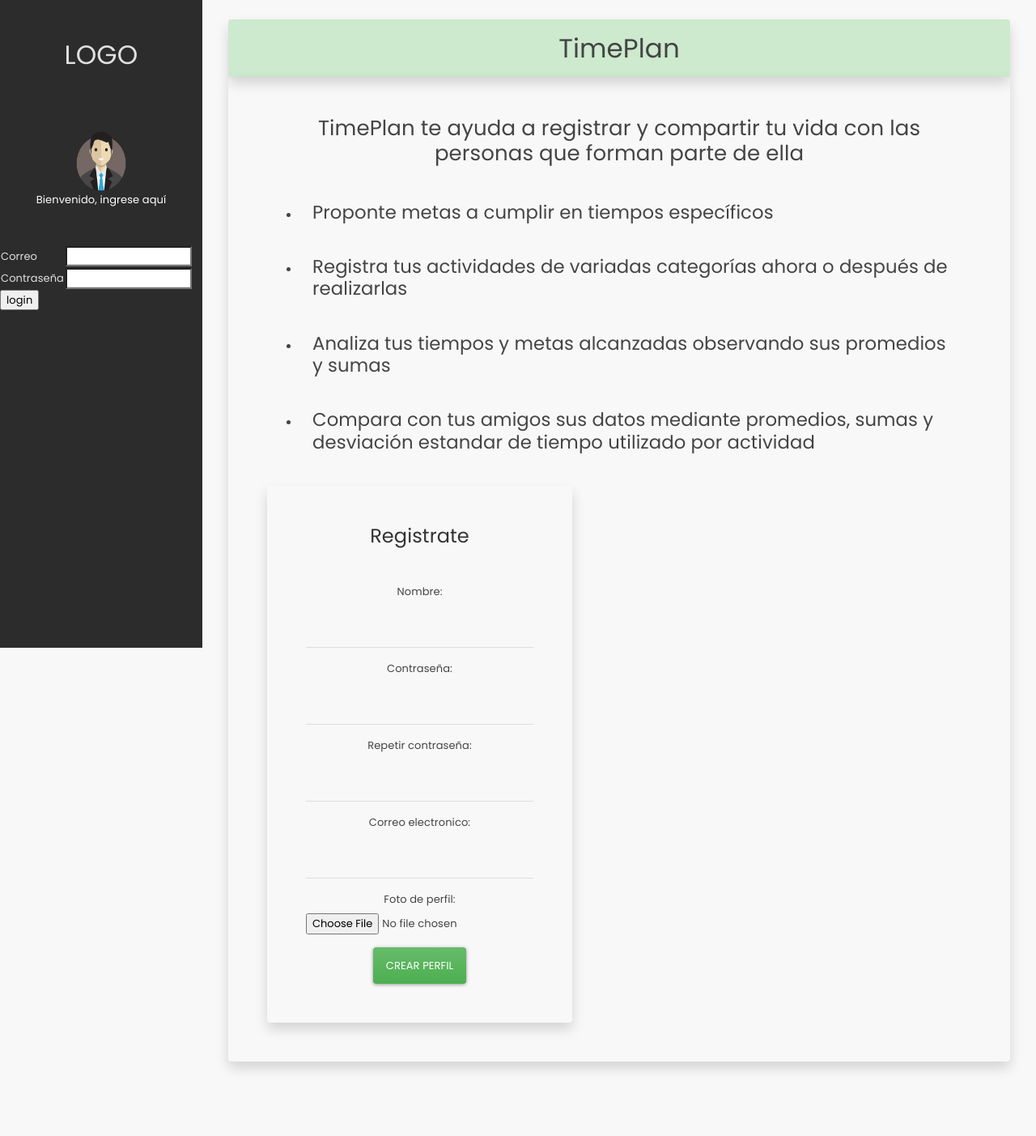
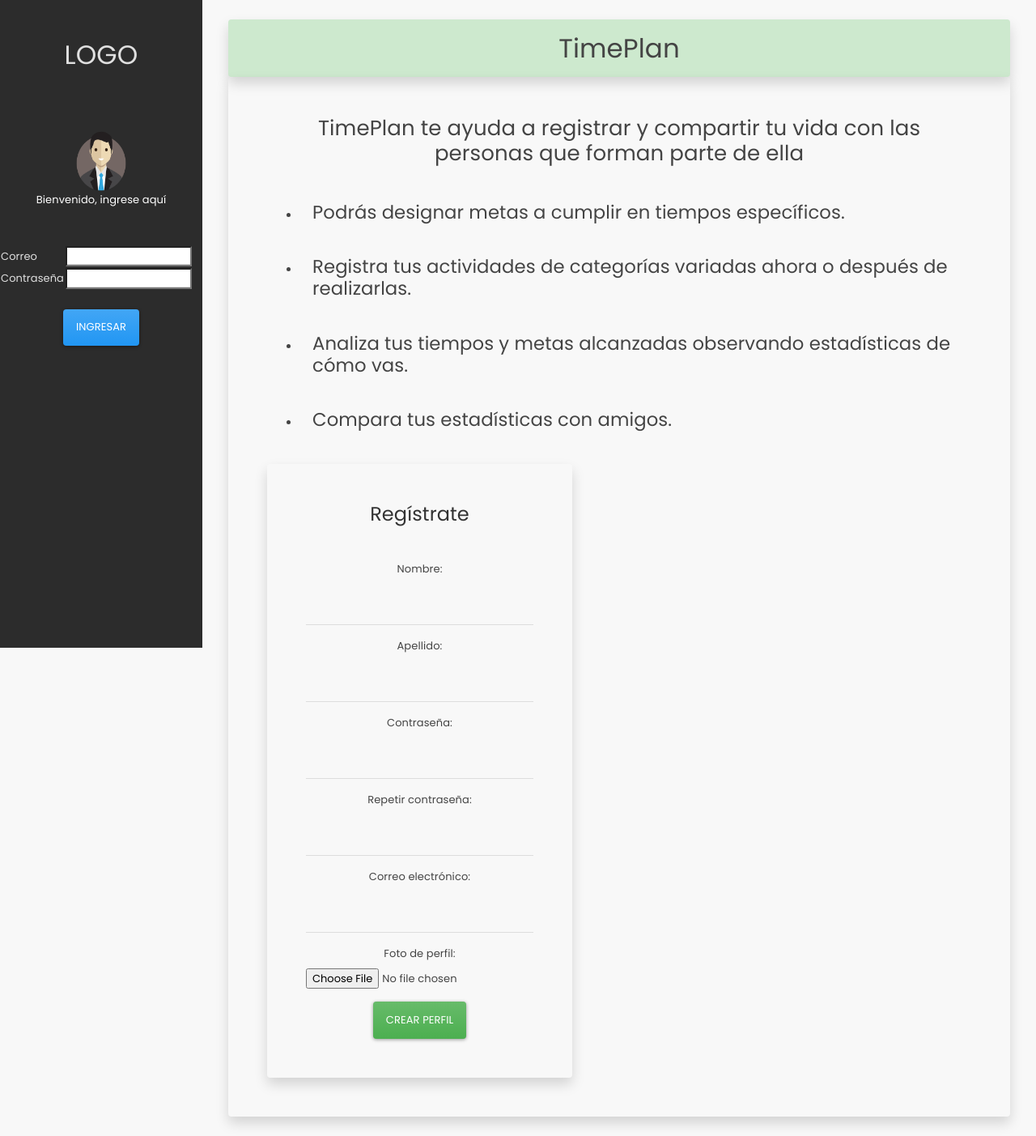
Before and after one commit to DCC-CC4401/2019-2-4-men-and-a-project-T4, a Django app: page /timePlan/?next=/timePlan/profile/ in a window 1280 px wide. Shown: the whole page at 81% size. Before the commit the page ends 1322 px from the top, so only its background shows below. Run offline with Django 3.2, Linux system fonts and the light colour scheme; some libraries are stand-ins or nearby versions.

Commit message:
Agregado apellido. Mejorada interfaz

```diff
--- a/templates/timePlan/LandingPage.html
+++ b/templates/timePlan/LandingPage.html
@@ -75,9 +75,9 @@
         </ul>
 
         <ul class="list-unstyled text-center py-4">
-            <!--Logout, cambiar-->
+            <!--Logout-->
             <form action={%  url 'logout' %} method='post'> {% csrf_token %}
-            <button type="submit" class="btn btn-danger">Cerrar Sesión</button>
+                <button type="submit" class="btn btn-danger">Cerrar Sesión</button>
             </form>
         </ul>
     </nav>
@@ -96,7 +96,7 @@
                     0:00:00
                 </div>
             </div>
-            <!--botones del reloj-->
+            <!--Botones del reloj-->
             <div class="hiddenn col-1" id="chronotime2">
                 <div class="row">
                     <button class="btn btn-sm btn-block btn-success"> Iniciar</button>
--- a/templates/timePlan/UserProfile.html
+++ b/templates/timePlan/UserProfile.html
@@ -41,7 +41,7 @@
                         <div class="form-group">
                             <label for="disabledTextInput">Apellidos:</label>
                             <input type="text" id="disabledTextInputApellidos" class="form-control"
-                                   placeholder="Apellidos usuario">
+                                   placeholder={{ apellido }}>
                         </div>
                     </fieldset>
 
--- a/templates/timePlan/login.html
+++ b/templates/timePlan/login.html
@@ -33,7 +33,7 @@
 <script src="{% static 'js/bootstrap.min.js' %}"></script>
 
 {% if form.errors %}
-    <p>Your username and password didn't match. Please try again.</p>
+    <p>Su correo y contraseña son incorrectos. Por favor, intente nuevamente.</p>
 {% endif %}
 
 
@@ -48,7 +48,8 @@
             <img src="{% static 'img/avatar.png' %}" class="avatar px-1 py-0"> <br>
             <p class="h6">Bienvenido, ingrese aquí</p>
         </div>
-        <form method="post" action="{% url 'auth' %}"> {% csrf_token %}
+        <form method="post" action="{% url 'auth' %}">
+            {% csrf_token %}
             <div class="text-left py-4">
                 <table>
                     <tr>
@@ -61,8 +62,11 @@
                     </tr>
                 </table>
 
-                <input type="submit" value="login">
+                 <ul class="list-unstyled text-center py-4">
+                <!--<input type="submit" value="Ingresar">---->
+                <button type="submit" class="btn btn-primary">Ingresar</button>
                 <input type="hidden" name="next" value="{{ next }}">
+                    </ul>
             </div>
 
         </form>
@@ -79,26 +83,30 @@
             <h2> TimePlan te ayuda a registrar y compartir tu vida con las personas que forman parte de ella </h2>
             <br>
             <ul>
-                <li><h3 class="text-left p-3">Proponte metas a cumplir en tiempos específicos</h3></li>
-                <li><h3 class="text-left p-3">Registra tus actividades de variadas categorías ahora o después de
-                    realizarlas</h3></li>
-                <li><h3 class="text-left p-3">Analiza tus tiempos y metas alcanzadas observando sus promedios y
-                    sumas</h3></li>
-                <li><h3 class="text-left p-3">Compara con tus amigos sus datos mediante promedios, sumas y
-                    desviación estandar de tiempo utilizado por actividad</h3></li>
+                <li><h3 class="text-left p-3">Podrás designar metas a cumplir en tiempos específicos.</h3></li>
+                <li><h3 class="text-left p-3">Registra tus actividades de categorías variadas ahora o después de
+                    realizarlas.</h3></li>
+                <li><h3 class="text-left p-3">Analiza tus tiempos y metas alcanzadas observando estadísticas de cómo vas.</h3></li>
+                <li><h3 class="text-left p-3">Compara tus estadísticas con amigos.</h3></li>
             </ul>
             <!-- Formulario para nuevos usuarios -->
             <div class=" p-5  rounded shadow" id="Perfil" role="tabpanel" aria-labelledby="Perfil-tab">
-                <form action="{% url 'register_user' %}" method="post" enctype="multipart/form-data"> {% csrf_token %}
-                    <span class="contact1-form-title">Registrate</span>
+                <form action="{% url 'register_user' %}" method="post" enctype="multipart/form-data">
+                    {% csrf_token %}
+                    <span class="contact1-form-title">Regístrate</span>
                     <!--Nombre-->
                     <div class="form-group">
                         <label for="disabledTextInput">Nombre:</label>
                         <input type="text" id="username" name="usuario" class="form-control">
                     </div>
 
-                    <!--Apellidos-->
+                    <!--Apellido-->
+                    <div class="form-group">
+                        <label for="disabledTextInput">Apellido:</label>
+                        <input type="text" id="apellido" name="apellido" class="form-control">
+                    </div>
 
+                    <!--Contraseña-->
                     <div class="form-group">
                         <label for="disabledTextInput">Contraseña:</label>
                         <input type="password" id="passwordR" name="contrasenaR" class="form-control">
@@ -111,7 +119,7 @@
 
                     <!--Correo Electronico -->
                     <div class="form-group">
-                        <label for="disabledTextInput">Correo electronico:</label>
+                        <label for="disabledTextInput">Correo electrónico:</label>
                         <input type="email" id="emailR" name="correoR" class="form-control">
                     </div>
 
@@ -119,6 +127,7 @@
                         <label for="disabledTextInput">Foto de perfil:</label>
                         <input id="id_image" type="file" class="form-control-file" name="image">
                     </div>
+
                     <input type="submit" class="btn btn-success" value="Crear perfil"/>
                      <input type="hidden" name="next" value="{{ next }}">
 
--- a/timePlan/forms.py
+++ b/timePlan/forms.py
@@ -7,6 +7,7 @@ class ImageUploadForm(forms.Form):
 
 class NewUserForm(forms.Form):
     usuario = forms.CharField()
+    apellido = forms.CharField()
     correoR = forms.EmailField()
     contrasenaR = forms.CharField(widget=forms.PasswordInput)
     cContrasena = forms.CharField(widget=forms.PasswordInput)
--- a/timePlan/models.py
+++ b/timePlan/models.py
@@ -10,6 +10,7 @@ class PerfilUsuario(models.Model):
     # Datos del usuario
     usuario = models.OneToOneField(User, related_name='PerfilUsuario', on_delete=models.CASCADE)
     nombre = models.CharField(max_length=30)
+    apellido = models.CharField(max_length=30, blank=True)
     correo = models.EmailField(max_length=256, unique=True)
     foto_perfil = models.ImageField(upload_to='fotos', default='fotos/aceitunas.jpg')
 
--- a/timePlan/views.py
+++ b/timePlan/views.py
@@ -70,10 +70,11 @@ def userProfile(request):
     if request.user.is_authenticated:
         usuario = request.user.PerfilUsuario
         username = usuario.nombre
+        apellido = usuario.apellido
         correo = usuario.correo
         foto = usuario.foto_perfil
     return render(request, 'timePlan/UserProfile.html',
-                  {'username': username, 'photo': foto, 'correo': correo})
+                  {'username': username, 'apellido': apellido, 'photo': foto, 'correo': correo})
 
 
 def logoutView(request):
@@ -95,6 +96,7 @@ def userRegister(request):
                 PerfilUsuario.objects.create(
                     usuario=user,
                     nombre=form.cleaned_data['usuario'],
+                    apellido=form.cleaned_data['apellido'],
                     correo=form.cleaned_data['correoR'],
                     foto_perfil=form.cleaned_data['image'],
                 )
```
Also changed, not shown: db.sqlite3, media/fotos/Sad_Emma.jpeg (added), media/fotos/Sad_Emma_TlWuVvI.jpeg (added), timePlan/migrations/0004_perfilusuario_apellido.py (added).
